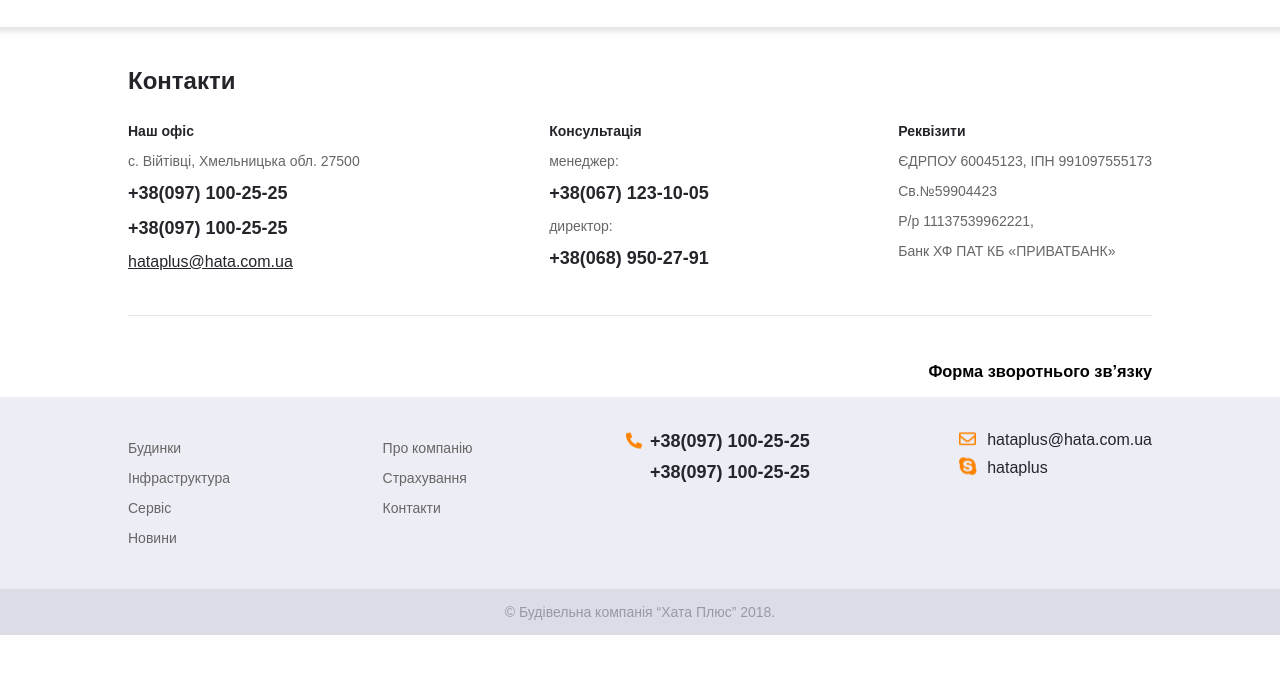
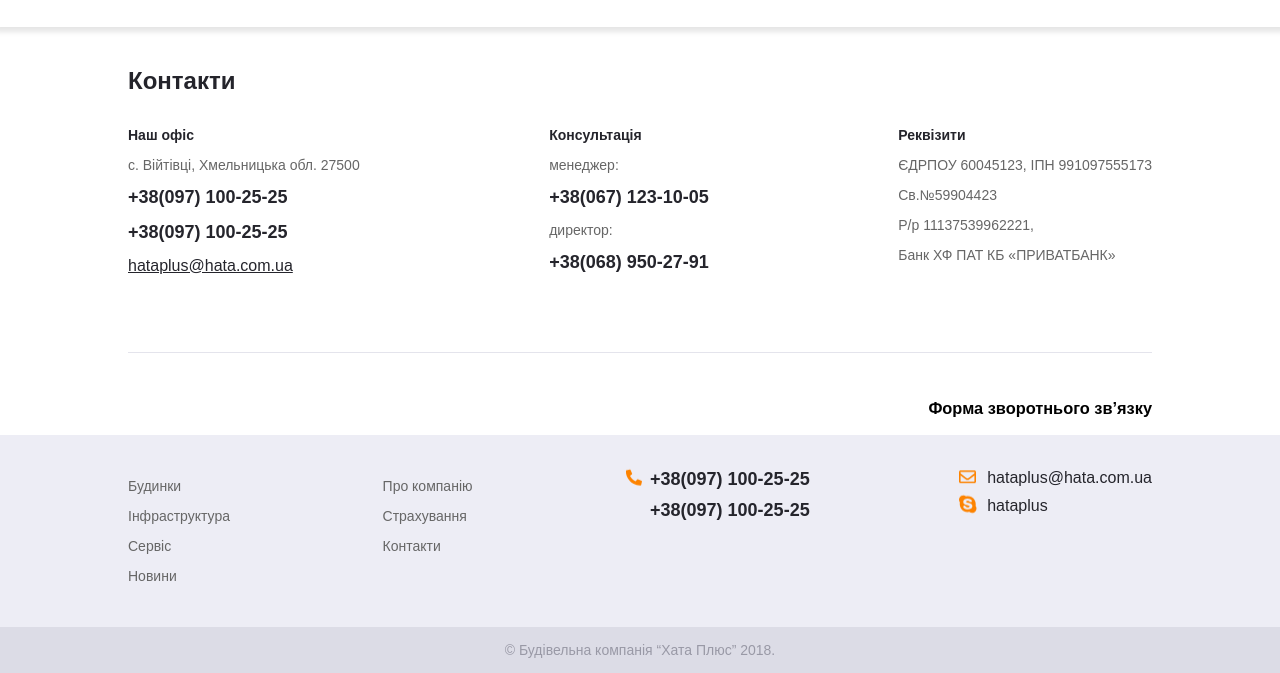
Before and after one commit to Ezik-o0/hata_plus, a plain HTML site: page contacts.html in a window 1280 px wide. Shown: the part 149-822 px from the top of the page. Before the commit the page ends 800 px from the top, so only its background shows below. Drawn offline with Linux system fonts and the light colour scheme.

Commit message:
contacts.css

```diff
--- a/contacts.html
+++ b/contacts.html
@@ -45,6 +45,7 @@
     <main class="main">
         <div class="wrapper-main">
             <div class="information">
+                <section class="contacts-main">
                     <h1 class="contacts-main__title">Контакти</h1>
                     <div class="contacts-main flex">
                         <div class="contacts-main-infa">
@@ -69,6 +70,7 @@
                             <p class="contacts-main-infa__item">Банк ХФ ПАТ КБ «ПРИВАТБАНК»</p>
                         </div>
                     </div>
+                </section>
                 <hr class="main__band">
                 <div class="contacts-main-bundles flex">
                     <address class="geolocation">
--- a/css/contacts.css
+++ b/css/contacts.css
@@ -31,6 +31,15 @@
     box-shadow: 0 0 5px 5px rgba(0,0,0,0.1);
 }
 
+.contacts-main{
+    width: 100%;
+    height: 255px;
+}
+
+.contacts-main-infa{
+    height: 135px;
+}
+
 .contacts-main__title{
     margin-top: 40px;
     color: #24242b;
--- a/css/jeneral.css
+++ b/css/jeneral.css
@@ -124,10 +124,6 @@ body {
     display: none;
 }
 
-/* .contacts{
-    padding: 0 30px;
-} */
-
 .contacts p{
     padding: 5px 0;
     margin: 0;
```
Lines whose indentation alone changed are shown as unchanged.
